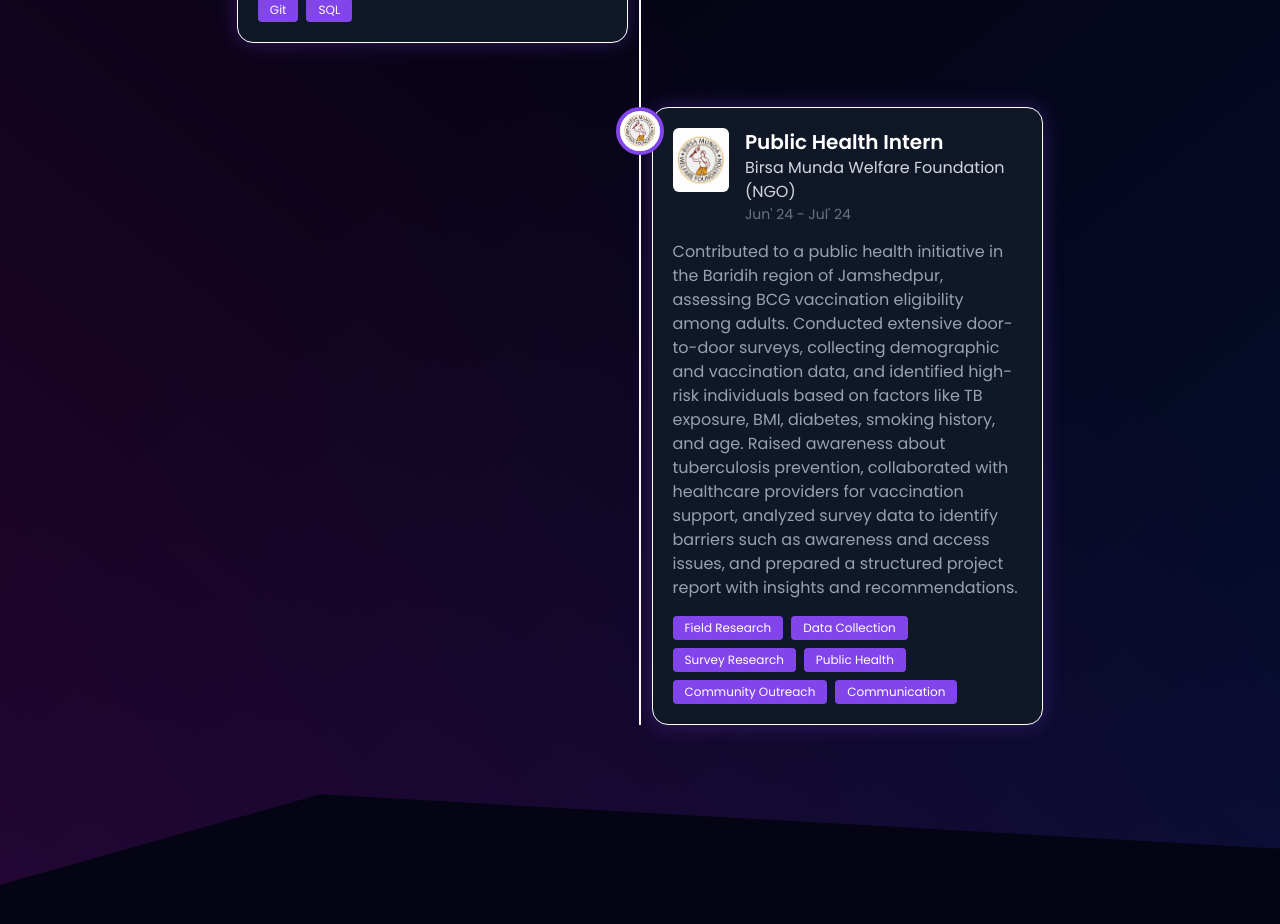
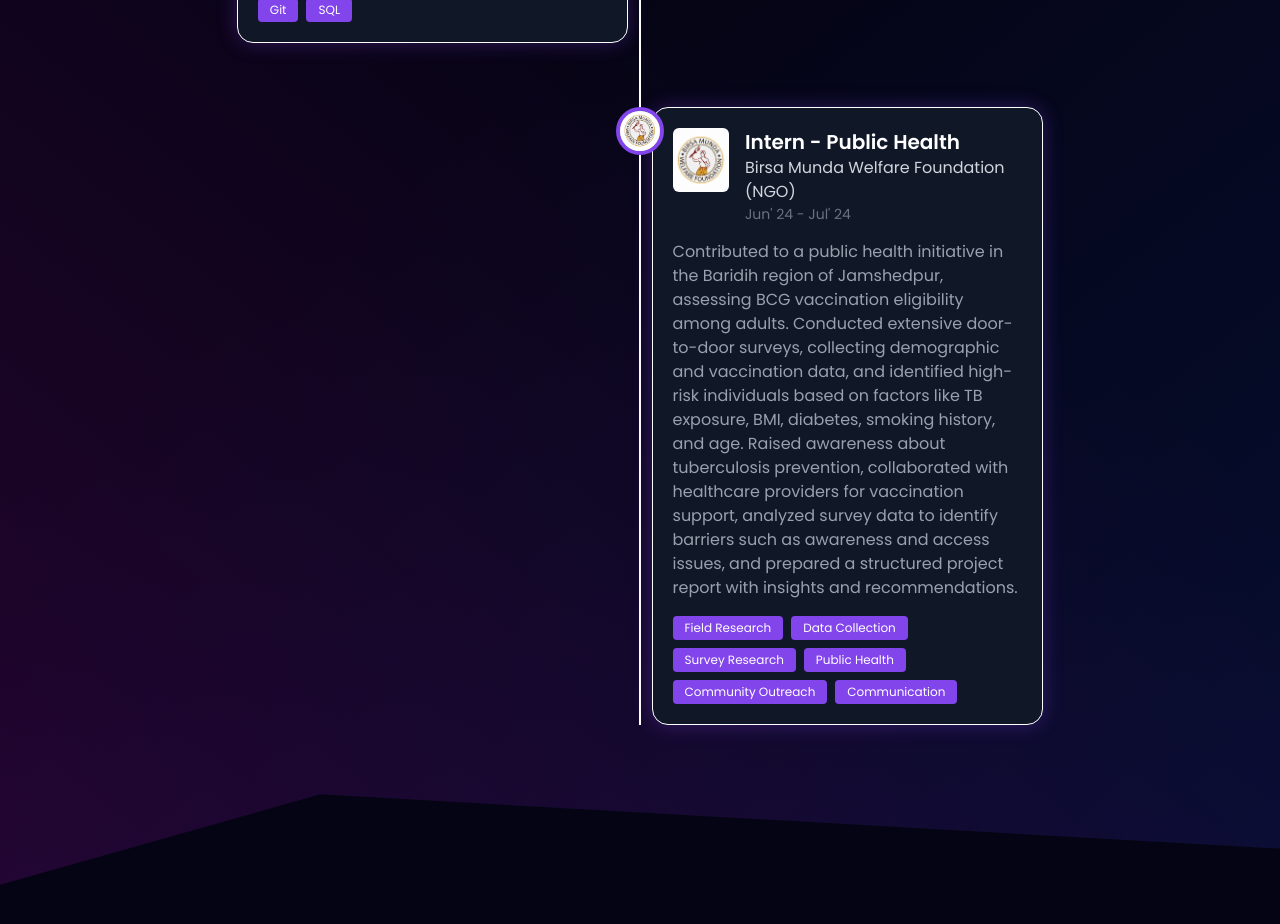
Before and after one commit to AnupPandey04/anuppandey-portfolio, a React (Vite) app: page / in a window 1280 px wide. Shown: the part 3720-4644 px from the top of the page. Built offline with nearby package versions, Linux system fonts and the light colour scheme.

Commit message:
modified experience

```diff
--- a/src/constants.js
+++ b/src/constants.js
@@ -200,7 +200,7 @@ export const experiences = [
   {
     id: 1,
     img: ngoLogo,
-    role: "Public Health Intern",
+    role: "Intern - Public Health",
     company: "Birsa Munda Welfare Foundation (NGO)",
     date: "Jun' 24 - Jul' 24",
     desc: "Contributed to a public health initiative in the Baridih region of Jamshedpur, assessing BCG vaccination eligibility among adults. Conducted extensive door-to-door surveys, collecting demographic and vaccination data, and identified high-risk individuals based on factors like TB exposure, BMI, diabetes, smoking history, and age. Raised awareness about tuberculosis prevention, collaborated with healthcare providers for vaccination support, analyzed survey data to identify barriers such as awareness and access issues, and prepared a structured project report with insights and recommendations.",
```
